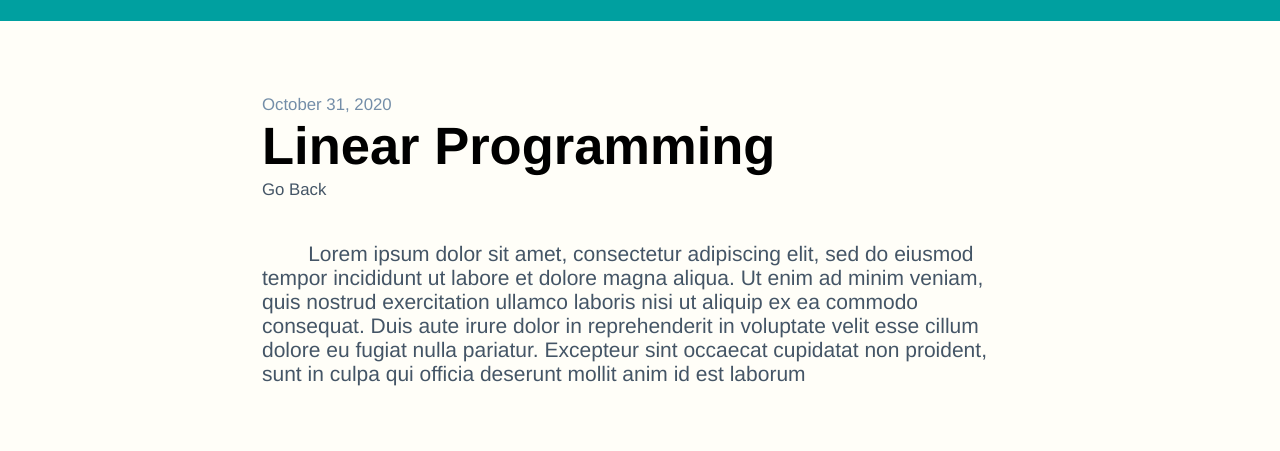
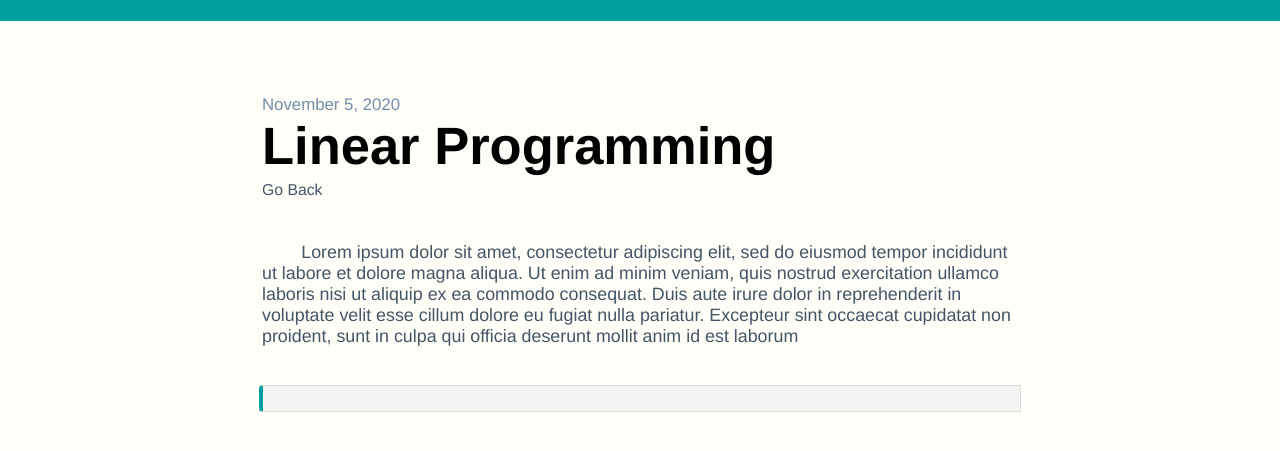
Before and after one commit to tmccann21/portfolio-website, a PHP site: page /articles/linear-programming.html in a window 1280 px wide. Shown: the top 451 px of the page. Run offline with PHP 8.4, Linux system fonts and the light colour scheme.

Commit message:
meta tags and add CSS for code blocks

```diff
--- a/articles/linear-programming.html
+++ b/articles/linear-programming.html
@@ -1,15 +1,17 @@
 <!doctype html>
 <html>
-    <meta content="width=device-width, initial-scale=1" name="viewport" />
-    <link rel="stylesheet" type="text/css" href="../style/main.css">
-    <link rel="stylesheet" type="text/css" href="../style/article.css">
     <head>
         <title> Linear Programming and Sudoku </title>
+        <meta name="description" content="Solving Soduko as an optimization problem using linear programming">
+        <meta name="author" content="Trevor McCann">
+        <meta content="width=device-width, initial-scale=1" name="viewport" />
+        <link rel="stylesheet" type="text/css" href="../style/main.css">
+        <link rel="stylesheet" type="text/css" href="../style/article.css">
     </head>
     <body>
         <div id="content">
             <div class="article-title">
-                <p class="article-date">October 31, 2020</p>
+                <p class="article-date">November 5, 2020</p>
                 <h2> Linear Programming </h2>
                 <a href="../index.html" class="home-link fade-colour"> Go Back </a>
             </div>
@@ -21,6 +23,10 @@
                     reprehenderit in voluptate velit esse cillum dolore eu fugiat nulla pariatur. Excepteur sint
                     occaecat cupidatat non proident, sunt in culpa qui officia deserunt mollit anim id est laborum
                 </p>
+                <div class="code-block">
+<pre>
+</pre>
+                </div>
             </div>
         </div>
     </body>
--- a/style/article.css
+++ b/style/article.css
@@ -15,7 +15,7 @@
 .home-link, .home-link:focus, .home-link:active, .home-link:visited {
     text-decoration: none;
     color: #445566;
-    font-size: .8em;
+    font-size: .75em;
 }
 
 .home-link:hover {
@@ -23,7 +23,7 @@
 }
 
 @media(min-width: 802px) {
-    .article-content { font-size: 1em; }
+    .article-content { font-size: .85em; }
     .article-date {
         font-size: .8em;
         margin-top: 0.2em;
--- a/style/main.css
+++ b/style/main.css
@@ -5,7 +5,7 @@ body {
   border-top: 1em solid #00a0a0;
 }
 
-p, h1, h2, h3, h4, h5, h6 {
+p, h1, h2, h3, h4, h5, h6, a {
   margin: 0;
 }
 
@@ -17,6 +17,38 @@ h2 {
   color: #000;
   font-size: 2.5em;
 }
+
+pre {
+  background: #f4f4f4;
+  border: 1px solid #ddd;
+  border-left: 4px solid #00a0a0;
+  border-top-left-radius: 4px;
+  border-bottom-left-radius: 4px;
+  color: #666;
+
+  display: block;
+  min-width: 100%;
+  max-width: 110%;
+  margin-bottom: 1.6em;
+  padding: 1em 1.5em;
+
+  font-family: monospace;
+  line-height: 1.6;
+  font-size: .55em;
+
+  page-break-inside: avoid;
+  white-space: pre-wrap;       /* Since CSS 2.1 */
+  white-space: -moz-pre-wrap;  /* Mozilla, since 1999 */
+  white-space: -pre-wrap;      /* Opera 4-6 */
+  white-space: -o-pre-wrap;    /* Opera 7 */
+  word-wrap: break-word;
+}
+
+pre .blue { color: #00a0a0; }
+pre .blue { color: #0d3289; }
+pre .yellow { color: #CDAB00; }
+pre .orange { color: #ff7400; }
+pre .purple { color: #765BC8; }
 
 #content {
   max-width: 36em;
@@ -30,6 +62,12 @@ h2 {
 #header {
   max-width: 100vw;
   margin-bottom: 2em;
+}
+
+.code-block {
+  display: flex;
+  justify-content: center;
+  margin: 1.5em 1em;
 }
 
 .header-top {
@@ -112,6 +150,11 @@ h2 {
 
 @media(min-width: 800px) {
   html { font-size: 19px; }
+  pre {
+    font-size: .68em;
+    min-width: 100%;
+    max-width: 100%;
+  }
 
   #content { margin-top: 3.5em; }
 
```
Also changed, not shown: index.html (+6 -20 lines).
